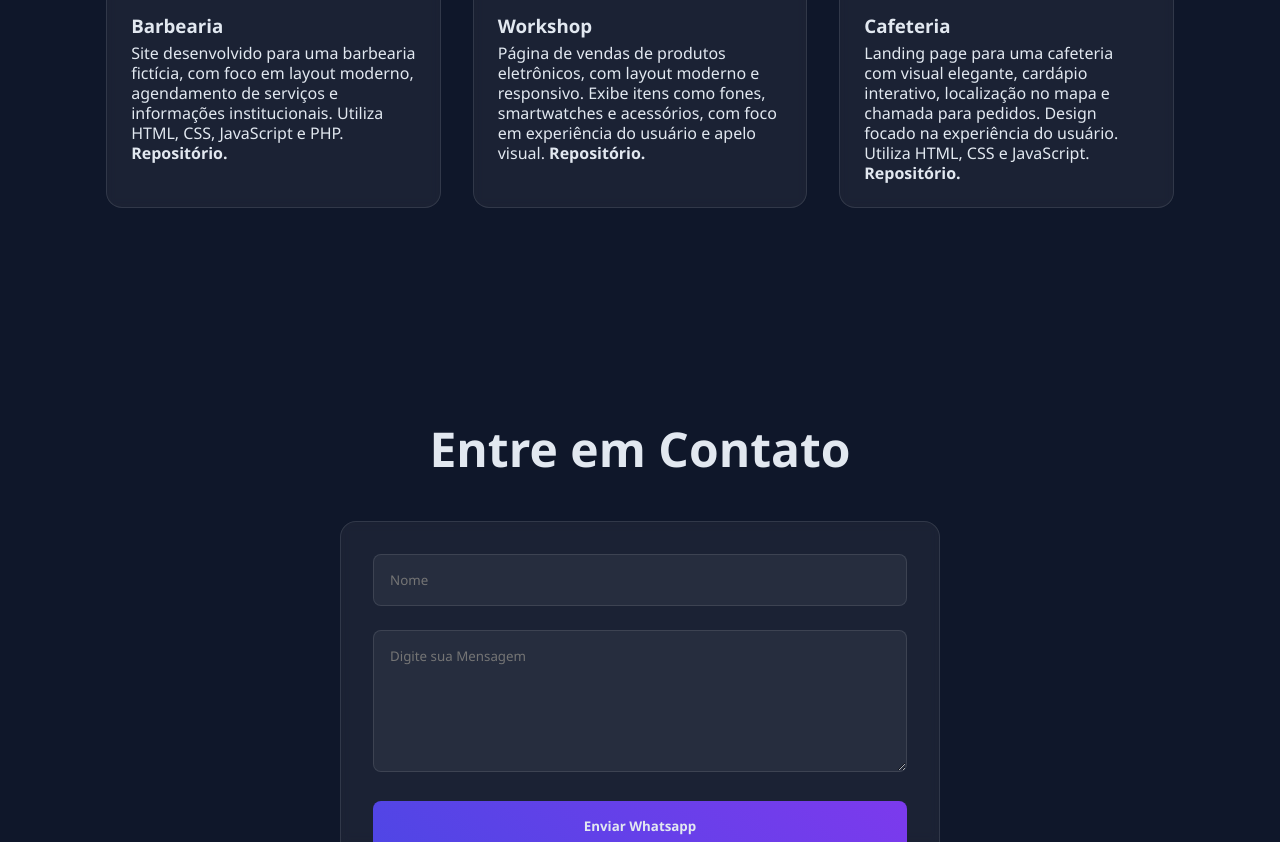
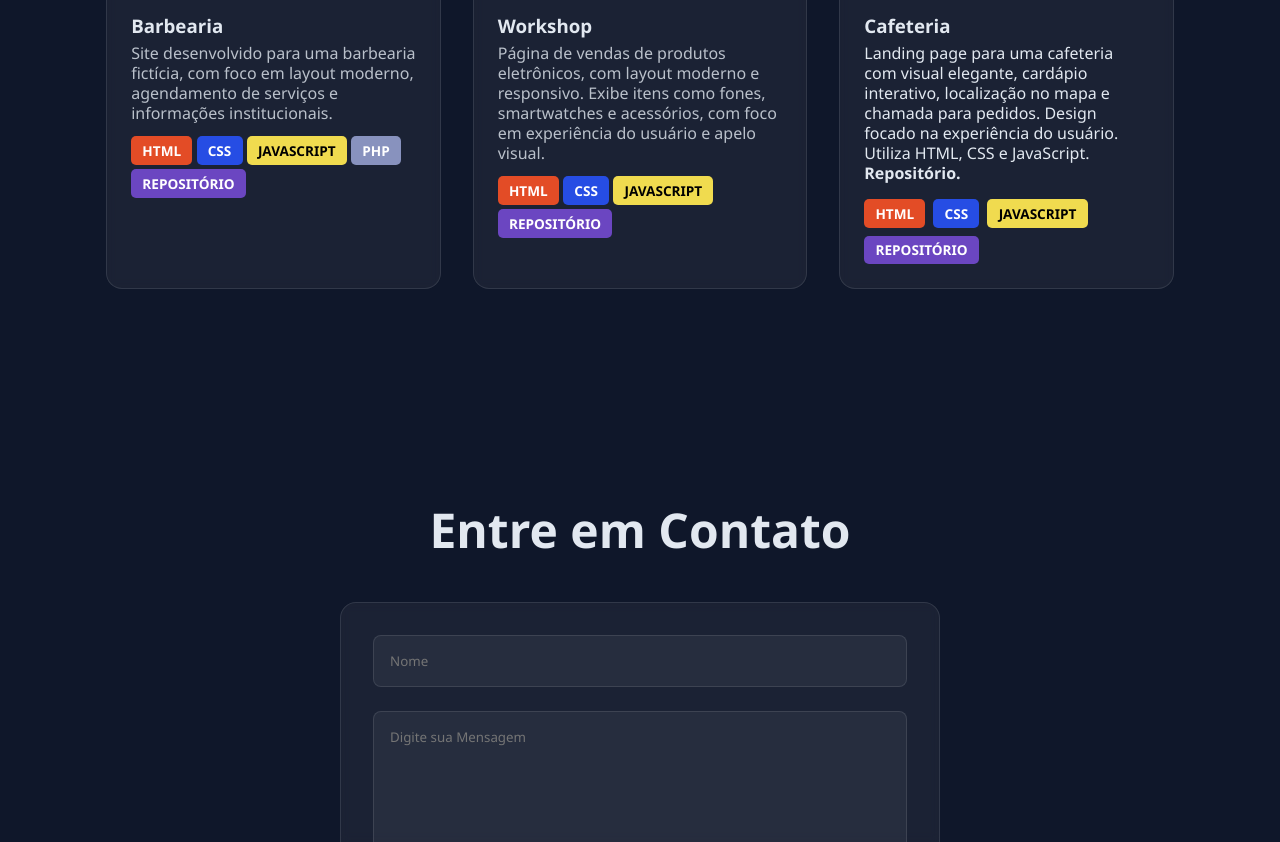
Before and after one commit to GustavoR-Dev/portfolio, a plain HTML site: page index.html in a window 1280 px wide. Shown: the part 2313-3155 px from the top of the page. Drawn offline with Linux system fonts and the light colour scheme.

Commit message:
Inseri os botões das linguagens

```diff
--- a/index.html
+++ b/index.html
@@ -107,7 +107,14 @@
                             <img src="./img/Projeto Barbearia Logo.jpg" alt="Projeto 1" class="projetos-card-img">
                             <div class="caixa-textos-projetos">
                                 <h3 class="info-projetos">Barbearia</h3>
-                                    <p class="paragrafo-projetos">Site desenvolvido para uma barbearia fictícia, com foco em layout moderno, agendamento de serviços e informações institucionais. Utiliza HTML, CSS, JavaScript e PHP. <strong><a href="https://github.com/GustavoR-Dev">Repositório.</a></strong></p>
+                                <p class="paragrafo-projetos">Site desenvolvido para uma barbearia fictícia, com foco em layout moderno, agendamento de serviços e informações institucionais.</p>
+                                <div class="botoes-tecnologias">
+                                    <span class="btn-tec html">HTML</span>
+                                    <span class="btn-tec css">CSS</span>
+                                    <span class="btn-tec js">JavaScript</span>
+                                    <span class="btn-tec php">PHP</span>
+                                    <a href="https://github.com/GustavoR-Dev" target="_blank" class="btn-repo">Repositório</a>
+                                </div>
                             </div>
                         </a>
                     </div>
@@ -117,7 +124,13 @@
                             <img src="./img/Projeto WorkShop Logo.jpg" alt="Projeto 2" class="projetos-card-img">
                             <div class="caixa-textos-projetos">
                                 <h3 class="info-projetos">Workshop</h3>
-                                    <p class="paragrafo-projetos">Página de vendas de produtos eletrônicos, com layout moderno e responsivo. Exibe itens como fones, smartwatches e acessórios, com foco em experiência do usuário e apelo visual. <strong><a href="https://github.com/GustavoR-Dev">Repositório.</a></strong></p>
+                                <p class="paragrafo-projetos">Página de vendas de produtos eletrônicos, com layout moderno e responsivo. Exibe itens como fones, smartwatches e acessórios, com foco em experiência do usuário e apelo visual.</p>
+                                <div class="botoes-tecnologias">
+                                    <span class="btn-tec html">HTML</span>
+                                    <span class="btn-tec css">CSS</span>
+                                    <span class="btn-tec js">JavaScript</span>
+                                    <a href="https://github.com/GustavoR-Dev" target="_blank" class="btn-repo">Repositório</a>
+                                </div>
                             </div>
                         </a>
                     </div>
@@ -128,6 +141,12 @@
                             <div class="caixa-textos-projetos">
                                 <h3 class="info-projetos">Cafeteria</h3>
                                 <p class="paragrafo-projetos">Landing page para uma cafeteria com visual elegante, cardápio interativo, localização no mapa e chamada para pedidos. Design focado na experiência do usuário. Utiliza HTML, CSS e JavaScript. <strong><a href="https://github.com/GustavoR-Dev">Repositório.</a></strong></p>
+                                <div class="botoes-tecnologias">
+                                    <span class="btn-tec html">HTML</span>
+                                    <span class="btn-tec css">CSS</span>
+                                    <span class="btn-tec js">JavaScript</span>
+                                    <a href="https://github.com/GustavoR-Dev" target="_blank" class="btn-repo">Repositório</a>
+                                </div>
                             </div>
                         </a>
                     </div>
@@ -139,6 +158,12 @@
                             <div class="caixa-textos-projetos">
                                 <h3 class="info-projetos">IP Jacareí</h3>
                                 <p class="paragrafo-projetos">Site Oficial da Igreja Impacto da Presença Jacareí, com informações sobre cultos, eventos, liderança e conteúdos cristãos. Estrutura em HTML, CSS, JavaScript e integração com redes sociais. <strong><a href="https://github.com/GustavoR-Dev/ipjacarei">Repositório.</a></strong></p>
+                                <div class="botoes-tecnologias">
+                                    <span class="btn-tec html">HTML</span>
+                                    <span class="btn-tec css">CSS</span>
+                                    <span class="btn-tec js">JavaScript</span>
+                                    <a href="https://github.com/GustavoR-Dev" target="_blank" class="btn-repo">Repositório</a>
+                                </div>
                             </div>
                         </a>
                     </div>
@@ -149,6 +174,13 @@
                             <div class="caixa-textos-projetos">
                                 <h3 class="info-projetos">P judicial</h3>
                                 <p class="paragrafo-projetos">Sistema interno voltado para o gerenciamento de processos judiciais da prefeitura. Permite login de usuários, controle de prazos e consulta de documentos.</p>
+                                <div class="botoes-tecnologias">
+                                    <span class="btn-tec html">HTML</span>
+                                    <span class="btn-tec css">CSS</span>
+                                    <span class="btn-tec js">JavaScript</span>
+                                    <span class="btn-tec php">PHP</span>
+                                    <a href="https://github.com/GustavoR-Dev" target="_blank" class="btn-repo">Repositório</a>
+                                </div>
                             </div>
                         </a>
                     </div>
@@ -159,6 +191,13 @@
                             <div class="caixa-textos-projetos">
                                 <h3 class="info-projetos">Cesta Servidores</h3>
                                 <p class="paragrafo-projetos">Sistema web interno para o cadastro e gerenciamento de servidores municipais elegíveis à cesta básica. Inclui login, validação e integração com banco de dados da prefeitura.</p>
+                                <div class="botoes-tecnologias">
+                                    <span class="btn-tec html">HTML</span>
+                                    <span class="btn-tec css">CSS</span>
+                                    <span class="btn-tec js">JavaScript</span>
+                                    <span class="btn-tec php">PHP</span>
+                                    <a href="https://github.com/GustavoR-Dev" target="_blank" class="btn-repo">Repositório</a>
+                                </div>
                             </div>
                         </a>
                     </div>
@@ -169,6 +208,13 @@
                             <div class="caixa-textos-projetos">
                                 <h3 class="info-projetos">Credencial Estacionamento</h3>
                                 <p class="paragrafo-projetos">Sistema interno da prefeitura de Jacareí, responsável pela emissão e renovação de credenciais de estacionamento para pessoas idosas ou com deficiência. Desenvolvida com foco em acessibilidade. <strong><a href="https://github.com/PedrovBraga/credencial-estacionamento-producao">Repositório.</a></strong></p>
+                                <div class="botoes-tecnologias">
+                                    <span class="btn-tec html">HTML</span>
+                                    <span class="btn-tec css">CSS</span>
+                                    <span class="btn-tec js">JavaScript</span>
+                                    <span class="btn-tec php">PHP</span>
+                                    <a href="https://github.com/GustavoR-Dev" target="_blank" class="btn-repo">Repositório</a>
+                                </div>
                             </div>
                         </a>
                     </div>
@@ -179,6 +225,13 @@
                             <div class="caixa-textos-projetos">
                                 <h3 class="info-projetos">Viva Vida</h3>
                                 <p class="paragrafo-projetos">Sistema interno da prefeitura de Jacareí, responsável por oferecer diversas atividades e serviços voltados ao bem-estar físico e mental da população idosa do município. Sistema faz, cadastro, consultas, exibe relatórios...</p>
+                                <div class="botoes-tecnologias">
+                                    <span class="btn-tec html">HTML</span>
+                                    <span class="btn-tec css">CSS</span>
+                                    <span class="btn-tec js">JavaScript</span>
+                                    <span class="btn-tec php">PHP</span>
+                                    <a href="https://github.com/GustavoR-Dev" target="_blank" class="btn-repo">Repositório</a>
+                                </div>
                             </div>
                         </a>
                     </div>
--- a/styles.css
+++ b/styles.css
@@ -246,6 +246,44 @@ a {
     line-height: 1.25rem;
 }
 
+.botoes-tecnologias {
+    display: flex;
+    flex-wrap: wrap;
+    gap: 0.5rem;
+    margin-top: 1rem;
+}
+
+.btn-tec {
+    padding: 0.3rem 0.7rem;
+    border-radius: 5px;
+    font-size: 0.85rem;
+    font-weight: bold;
+    color: white;
+    background-color: #4a5568; /* Cor base genérica */
+    text-transform: uppercase;
+}
+
+.btn-tec.html { background-color: #e34c26; }
+.btn-tec.css { background-color: #264de4; }
+.btn-tec.js { background-color: #f0db4f; color: #000; }
+.btn-tec.php { background-color: #8892be; }
+
+.btn-repo {
+    background-color: #6b46c1;
+    padding: 0.3rem 0.7rem;
+    border-radius: 5px;
+    font-size: 0.85rem;
+    font-weight: bold;
+    text-transform: uppercase;
+    color: white;
+    text-decoration: none;
+    transition: background-color 0.3s ease;
+}
+
+.btn-repo:hover {
+    background-color: #553c9a;
+}
+
 .contato {
     padding: 6rem 2rem
 }
```
Lines whose indentation alone changed are shown as unchanged.
